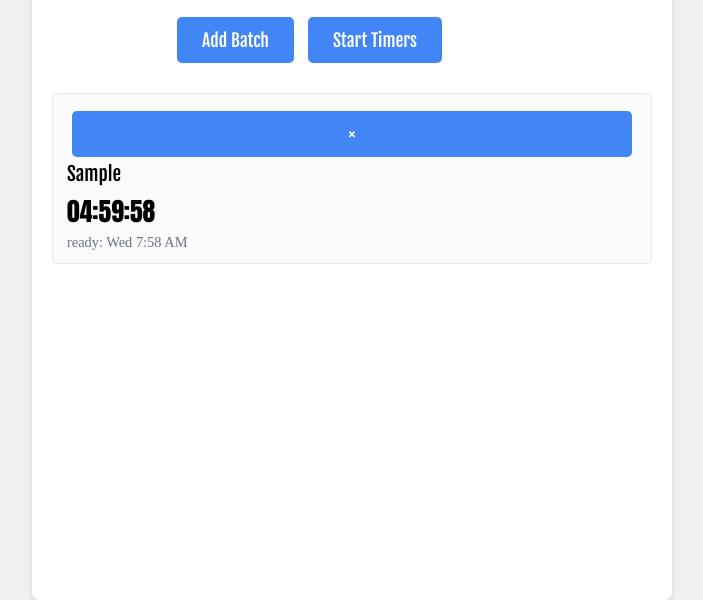
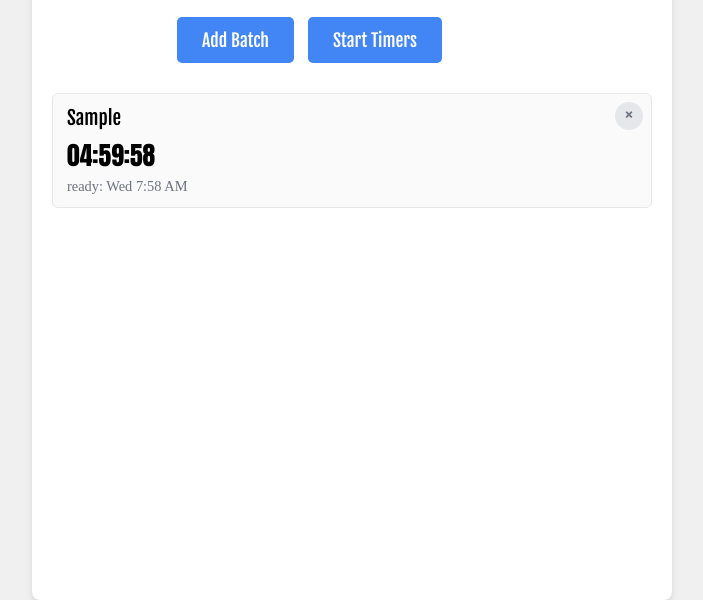
Before and after one commit to khobster/flour_clock, a plain HTML site: page index.html in a window 1280 px wide. Both pictures are taken after typing "Sample", "5" into the empty fields and a click on the button "Start Timers". Shown: the part 240-840 px from the top of the page, without its empty margins (288-991 px from the left). Drawn offline with Linux system fonts and the light colour scheme.

Commit message:
Update styles.css

```diff
--- a/styles.css
+++ b/styles.css
@@ -1,12 +1,10 @@
 @import url('https://fonts.googleapis.com/css2?family=Anton&display=swap');
 @import url('https://fonts.googleapis.com/css2?family=Fjalla+One&display=swap');
-
 body {
     margin: 0;
     padding: 0;
     background-color: #f0f0f0;
 }
-
 .container {
     display: flex;
     flex-direction: column;
@@ -16,7 +14,6 @@ body {
     height: auto;
     min-height: 100vh;
 }
-
 #dough-app {
     width: 80%;
     max-width: 600px;
@@ -26,7 +23,6 @@ body {
     margin: 0 auto;
     box-shadow: 0 4px 6px rgba(0,0,0,0.1);
 }
-
 /* HEADER: image + title + subtitle */
 #headerRow {
     display: flex;
@@ -34,34 +30,29 @@ body {
     gap: 16px;
     margin-bottom: 24px;
 }
-
 #headerImage {
     max-width: 180px;
     height: auto;
     object-fit: contain;
 }
-
 #headerText {
     display: flex;
     flex-direction: column;
     justify-content: center;
 }
-
-/* Google-style “dough timer” */
+/* Google-style "dough timer" */
 #appTitle {
     font-family: 'Anton', sans-serif;
     font-size: 2.4rem;
     text-transform: lowercase;
     line-height: 1.1;
 }
-
 /* Google brand colors */
 .g-blue   { color: #4285F4; }
 .g-red    { color: #DB4437; }
 .g-yellow { color: #F4B400; }
 .g-green  { color: #0F9D58; }
 .g-space  { display: inline-block; width: 0.4em; }
-
 /* dynamic subtitle */
 #timerDisplay {
     margin-top: 4px;
@@ -69,7 +60,6 @@ body {
     font-family: 'Fjalla One', sans-serif;
     color: #444;
 }
-
 /* Input rows (batch setup) */
 .batchInput {
     display: flex;
@@ -77,7 +67,6 @@ body {
     align-items: center;
     margin-bottom: 15px;
 }
-
 .batchInput input[type="text"] {
     flex-grow: 1;
     padding: 12px;
@@ -88,7 +77,6 @@ body {
     font-size: 1.1rem;
     box-sizing: border-box;
 }
-
 .batchInput input[type="number"] {
     width: 140px;
     padding: 12px;
@@ -98,7 +86,6 @@ body {
     font-size: 1.1rem;
     box-sizing: border-box;
 }
-
 /* Buttons */
 button {
     padding: 12px 25px;
@@ -112,11 +99,9 @@ button {
     margin: 5px;
     transition: background-color 0.3s;
 }
-
 button:hover {
     background-color: #357ae8;
 }
-
 /* Batch list / cards */
 .batch-list {
     list-style: none;
@@ -124,12 +109,11 @@ button:hover {
     margin-top: 25px;
     width: 100%;
 }
-
 .batchItem + .batchItem {
     margin-top: 12px;
 }
-
 .batchCard {
+    position: relative;
     display: flex;
     flex-direction: column;
     padding: 12px 14px;
@@ -137,46 +121,70 @@ button:hover {
     border: 1px solid #e5e7eb;
     background-color: #fafafa;
 }
-
 .batchTitle {
     font-family: 'Fjalla One', sans-serif;
     font-size: 1.2rem;
     margin-bottom: 6px;
 }
-
 .batchCountdown {
     font-family: 'Anton', sans-serif;
     font-size: 1.6rem;
     margin-bottom: 4px;
 }
-
 .batchReadyAt {
     font-size: 0.9rem;
     color: #6b7280;
 }
-
+/* Delete button */
+.deleteBtn {
+    position: absolute;
+    top: 8px;
+    right: 8px;
+    width: 28px;
+    height: 28px;
+    padding: 0;
+    margin: 0;
+    border-radius: 50%;
+    background-color: #e5e7eb;
+    color: #6b7280;
+    font-size: 1.2rem;
+    line-height: 1;
+    display: flex;
+    align-items: center;
+    justify-content: center;
+    cursor: pointer;
+    transition: background-color 0.2s, color 0.2s;
+}
+.deleteBtn:hover {
+    background-color: #DB4437;
+    color: white;
+}
+.batchReady .deleteBtn {
+    background-color: rgba(255, 255, 255, 0.3);
+    color: white;
+}
+.batchReady .deleteBtn:hover {
+    background-color: rgba(255, 255, 255, 0.5);
+    color: #16a34a;
+}
 /* When a batch is done */
 .batchReady .batchCard {
     background-color: #16a34a;
     border-color: #16a34a;
     color: white;
 }
-
 .batchReady .batchReadyAt {
     color: rgba(255, 255, 255, 0.9);
 }
-
 /* Small screens */
 @media (max-width: 480px) {
     #headerRow {
         flex-direction: column;
         align-items: center;
     }
-
     #headerImage {
         max-width: 70%;
     }
-
     #appTitle,
     #timerDisplay {
         text-align: center;
```
